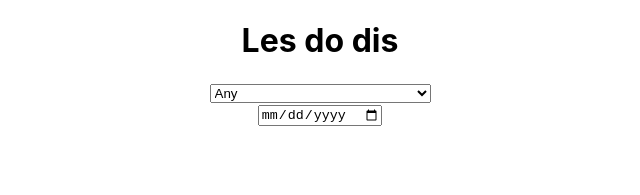
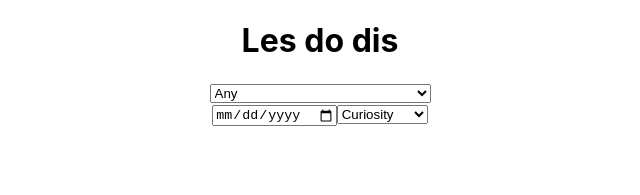
Before and after one commit to YaroslavBkh/curiosity, a React (Create React App) app: page / in a window 1280 px wide. Shown: the top 195 px of the page, without its empty margins (320-960 px from the left). Built offline with nearby package versions, Linux system fonts and the light colour scheme.

Commit message:
Add rover selector

```diff
--- a/src/components/CameraSelector/CameraSelector.js
+++ b/src/components/selectors/CameraSelector/CameraSelector.js
@@ -1,5 +1,5 @@
 import React, { useContext } from 'react';
-import QueryContext from '../../context/queryContext';
+import QueryContext from '../../../context/queryContext';
 
 const CameraSelector = () => {
   const queryContext = useContext(QueryContext);
--- a/src/components/DateSelector/DateSelector.js
+++ b/src/components/selectors/DateSelector/DateSelector.js
@@ -1,5 +1,5 @@
 import React, { useContext } from 'react';
-import QueryContext from '../../context/queryContext';
+import QueryContext from '../../../context/queryContext';
 
 const DateSelector = () => {
   const queryContext = useContext(QueryContext);
--- /dev/null
+++ b/src/components/selectors/RoverSelector/RoverSelector.js
@@ -0,0 +1,20 @@
+import React, { useContext } from 'react';
+import QueryContext from '../../../context/queryContext';
+
+const RoverSelector = () => {
+  const queryContext = useContext(QueryContext);
+  const { setRover } = queryContext;
+
+  const handleChange = e => {
+    setRover(e.target.value);
+  };
+  return (
+    <select name="rover" id="rover" onChange={handleChange}>
+      <option value="Curiosity">Curiosity</option>
+      <option value="Opportunity">Opportunity</option>
+      <option value="Spirit">Spirit</option>
+    </select>
+  );
+};
+
+export default RoverSelector;
--- a/src/containers/App.js
+++ b/src/containers/App.js
@@ -2,8 +2,9 @@ import React, { useContext } from 'react';
 // import axios from 'axios';
 import './App.css';
 // import CamContext from '../context/camContext';
-import CameraSelector from '../components/CameraSelector/CameraSelector';
-import DateSelector from '../components/DateSelector/DateSelector';
+import CameraSelector from '../components/selectors/CameraSelector/CameraSelector';
+import DateSelector from '../components/selectors/DateSelector/DateSelector';
+import RoverSelector from '../components/selectors/RoverSelector/RoverSelector';
 
 function App() {
   return (
@@ -11,6 +12,7 @@ function App() {
       <h1>Les do dis</h1>
       <CameraSelector />
       <DateSelector />
+      <RoverSelector />
     </div>
   );
 }
```
Also changed, not shown: src/components/SearchField/SearchField.js (added).
